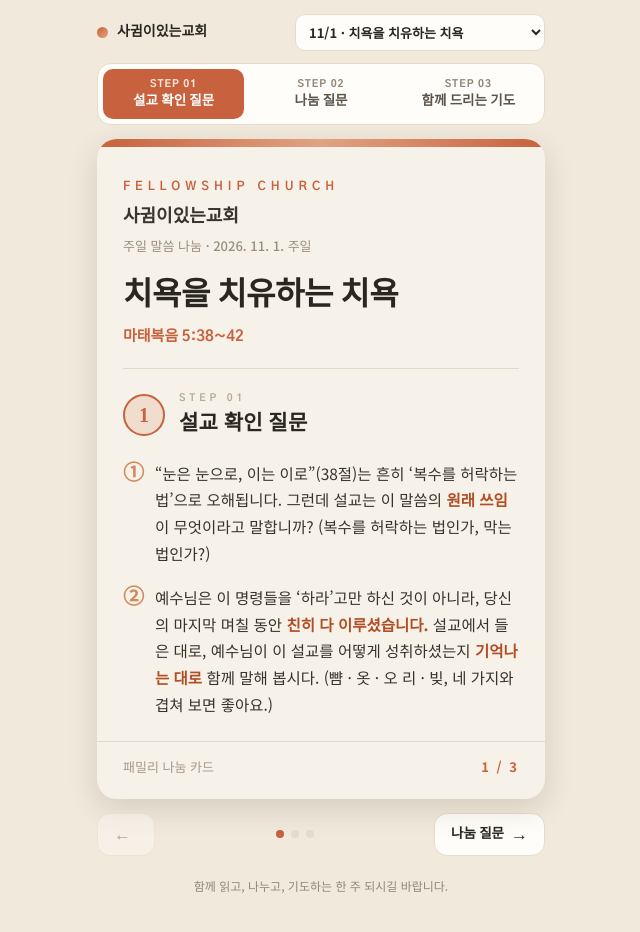
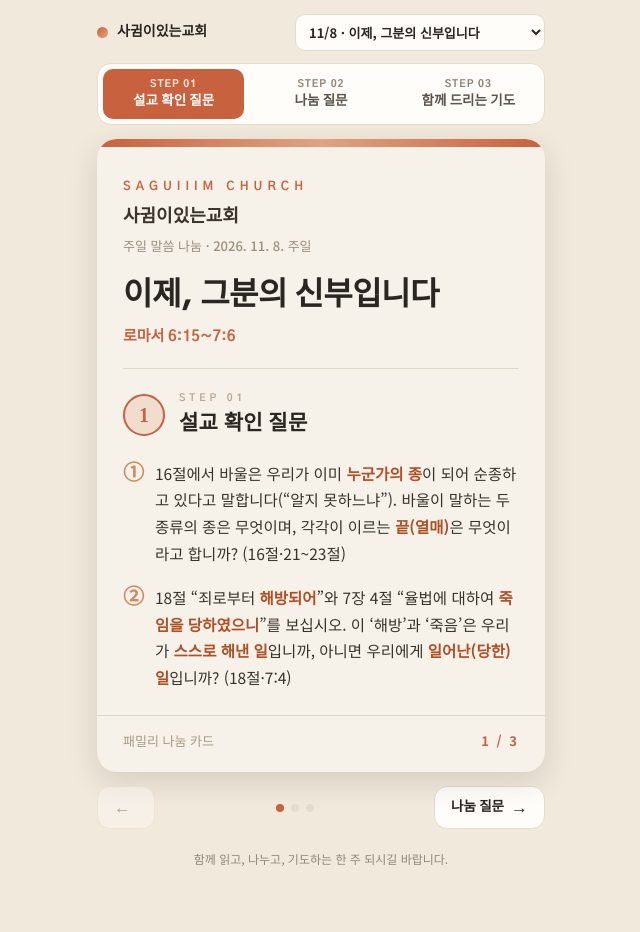
Before and after one commit to fellowshipchurch0207-design/fellowshipchurch0207-design.github.io, a plain HTML site: page index.html in a window 1280 px wide. Shown: the whole page, without its empty margins (319-959 px from the left). Drawn offline with Linux system fonts and the light colour scheme.

Commit message:
Add files via upload

```diff
--- a/index.html
+++ b/index.html
@@ -139,7 +139,7 @@ footer{margin-top:20px;text-align:center;color:var(--muted);font-size:12px;line-
 
 <div class="wrap">
   <div class="bar">
-    <div class="who"><span class="dotmark"></span><b id="church">사귐이있는교회</b><span class="leaderchip" id="leader" hidden>인도자 ✕</span></div>
+    <div class="who"><span class="dotmark"></span><b id="church"><span id="saTap">사</span>귐이있는교회</b><span class="leaderchip" id="leader" hidden>인도자 ✕</span></div>
     <select id="wk" aria-label="나눔지 주차 선택"></select>
   </div>
 
@@ -163,6 +163,28 @@ footer{margin-top:20px;text-align:center;color:var(--muted);font-size:12px;line-
 <script>
 /* 매주: WEEKS 배열 맨 앞에 이번 주 항목을 추가해 같은 링크로 다시 올립니다. (최신이 맨 위) */
 const WEEKS = [
+  {
+    date:"2026. 11. 8. 주일", short:"11/8",
+    ref:"로마서 6:15~7:6", title:"이제, 그분의 신부입니다",
+    checks:[
+      "16절에서 바울은 우리가 이미 <em>누군가의 종</em>이 되어 순종하고 있다고 말합니다(“알지 못하느냐”). 바울이 말하는 두 종류의 종은 무엇이며, 각각이 이르는 <em>끝(열매)</em>은 무엇이라고 합니까? (16절·21~23절)",
+      "18절 “죄로부터 <em>해방되어</em>”와 7장 4절 “율법에 대하여 <em>죽임을 당하였으니</em>”를 보십시오. 이 ‘해방’과 ‘죽음’은 우리가 <em>스스로 해낸 일</em>입니까, 아니면 우리에게 <em>일어난(당한) 일</em>입니까? (18절·7:4)",
+    ],
+    answers:[
+      "두 종류의 종은 <em>‘죄의 종’</em>과 <em>‘순종의 종’</em>입니다(16절). 죄의 종은 <em>사망</em>에 이르고(21절 “그 마지막이 사망임이라”, 23절 “죄의 삯은 사망”), 순종의 종은 <em>의</em>에 이릅니다(16절). 23절은 그 대조를 이렇게 맺습니다 — “하나님의 은사는 … 영생이니라.”",
+      "둘 다 우리가 ‘해낸’ 것이 아니라 우리에게 ‘일어난’ 일입니다 — <em>해방되어</em>, <em>죽임을 당하였으니</em> 모두 수동태입니다(18절·7:4). 숨은 행위자는 <em>하나님</em>이시고(‘그리스도의 몸으로 말미암아’가 그 통로), 그래서 17절이 “하나님께 <em>감사</em>하리로다”로 시작합니다. 내가 끊고 나온 것이 아니라 그분이 끊어 주신 것입니다. 그래서 ‘마음 놓고 죄를?’이라는 15절의 질문은 주어부터 틀렸습니다 — 나는 내 구원의 주인이 아니기 때문입니다.",
+    ],
+    share:"설교는 우리가 <em>‘미혼’이 아니라</em>고 말합니다. 누구나 이미 무언가와 결혼해(혹은 그 종이 되어) 살아가고, 하나님이 아니면 그 자리를 평가·비교·통장 잔고 같은 것이 대신 차지한다는 것이죠.<br><br>월리스의 물고기에게 ‘물’이 안 보이듯, 너무 당연해서 나에게는 안 보이는 ‘나의 물’은 무엇일까요? 팀 켈러의 질문을 빌리면 — <em>나는 무엇을 잃을 때 가장 무너질 것 같은가? 나는 지금 무엇에 인생을 걸고 있는가?</em><br><br>혹시 나눌 수 있다면, 요즘 내 마음을 가장 크게 흔드는 그 ‘첫 남편’이 무엇인지, 그리고 그것이 정말 나를 채워 주고 있는지 함께 이야기해 봐도 좋겠습니다.",
+    hint:"(부담되면 넘어가셔도 괜찮습니다.)",
+    prayer:[
+      "주님, 저희는 스스로를 <em>자유한 사람</em>이라 여겼습니다.<br>그러나 사실은 평가에 매이고, 비교에 매이고,<br>통장 잔고에 매여 살아온 것을 고백합니다.<br>저희는 미혼이 아니었습니다.",
+      "그 첫 남편을 붙들고 살아 보니,<br>돌아온 것은 만족이 아니라 수치였고,<br>자유가 아니라 불안이었으며,<br>그 마지막은 사망임을 이제야 봅니다.",
+      "그러한 저희를 위하여,<br>신랑 되신 주님이 먼저 십자가에서 버림받으시고,<br>옷 벗기시는 수치를 대신 당하시며<br>자기 몸을 저희에게 내어 주셨습니다. 감사합니다.",
+      "이제 두려움에 매여 살던 자리에서 저희를 건지셔서,<br>버림받지 않는다는 확신 안에서<br>사랑과 기쁨으로 주님을 따르게 하옵소서.<br>저희를 결코 놓지 않으실 주님을 신뢰합니다.",
+    ],
+    amen:"저희를 신부 삼으시려 자기 몸을 내어 주신 예수님의 이름으로 기도합니다. 아멘.",
+    shareExample:"예를 들면 — ‘사람들의 인정’이 첫 남편일 수 있습니다. 좋은 평가를 받을 땐 살 것 같다가도, 한 사람의 서운한 반응에 하루가 무너진다면 그 자리에 인정이 앉아 있는지도 모릅니다. ‘안정(돈)’이라면 통장 잔고가 마음의 평안을 좌우하겠죠. 정해진 답이 있는 질문은 아니니, ‘이게 없으면 나는 아무것도 아닌 것 같다’ 싶은 것을 편하게 떠올리도록 도와주시면 됩니다. (정답이 아니라 참고용 예시입니다.)"
+  },
   {
     date:"2026. 11. 1. 주일", short:"11/1",
     ref:"마태복음 5:38~42", title:"치욕을 치유하는 치욕",
@@ -238,7 +260,7 @@ try{ unlocked = localStorage.getItem("nanum-leader")==="1"; }catch(e){}
 function headHTML(w){
   return `<div class="ctop"></div>
     <div class="chead">
-      <div class="kick">FELLOWSHIP CHURCH</div>
+      <div class="kick">SAGUIIIM CHURCH</div>
       <div class="church">사귐이있는교회</div>
       <div class="meta">주일 말씀 나눔 · ${w.date}</div>
       <div class="bigtitle">${w.title}</div>
@@ -303,7 +325,7 @@ function setLeader(v){
   render();
 }
 let taps=0, tapTimer=null;
-$("church").addEventListener("click",()=>{
+$("saTap").addEventListener("click",()=>{
   taps++; clearTimeout(tapTimer); tapTimer=setTimeout(()=>{taps=0;},1600);
   if(taps>=5){ taps=0; setLeader(true); }
 });
```
